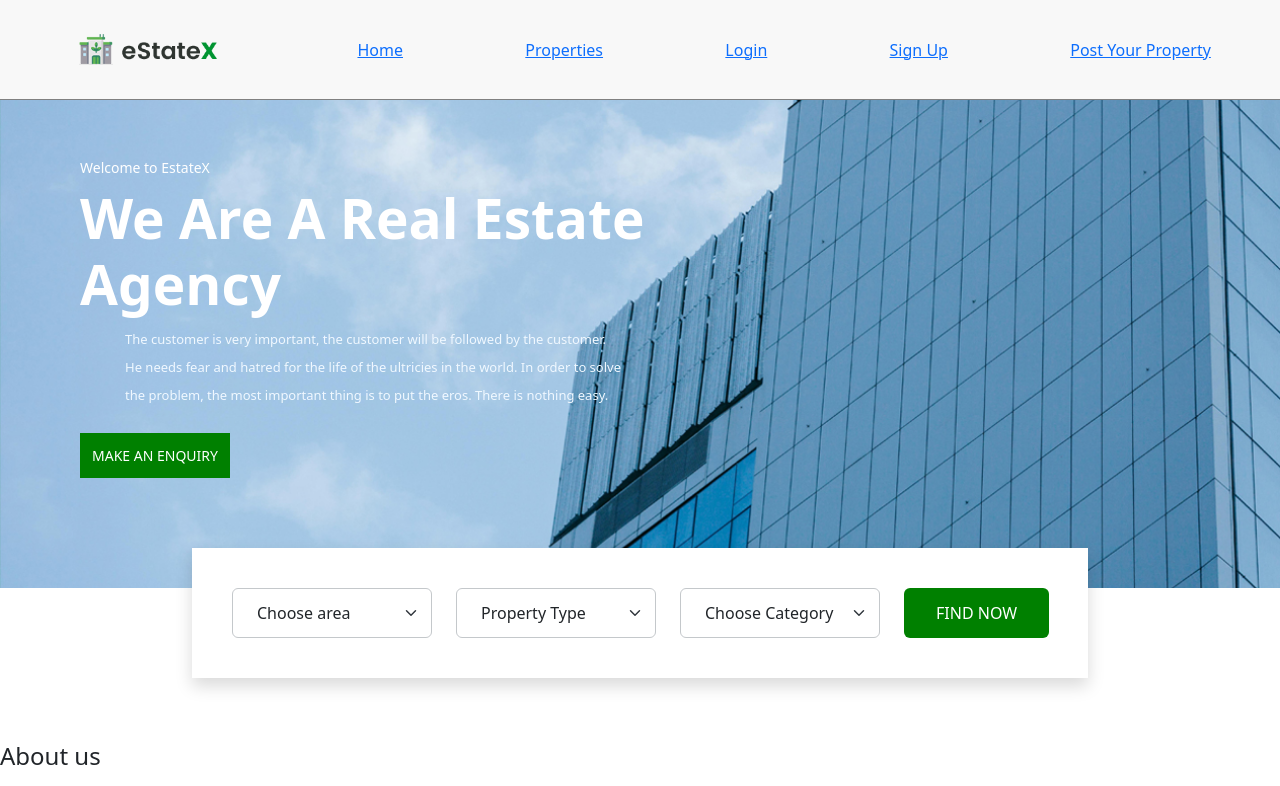
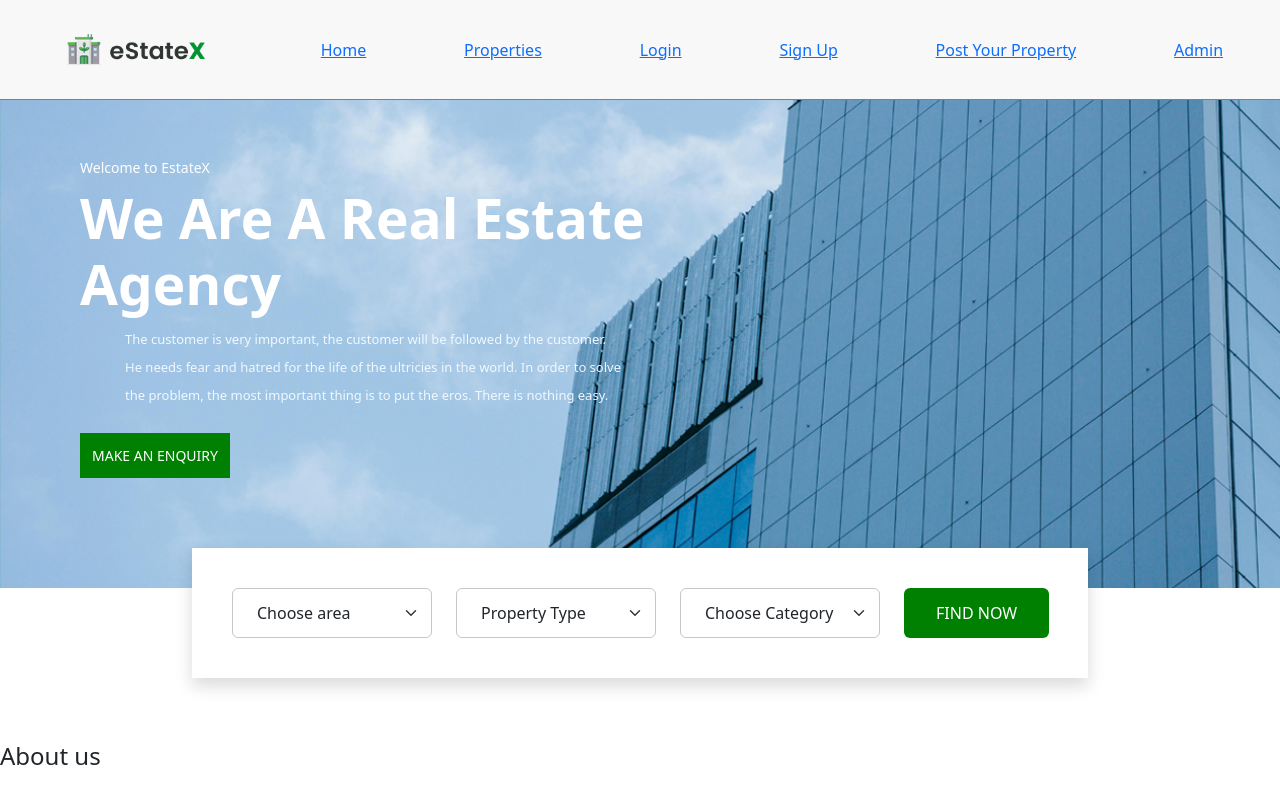
Before and after one commit to Adarsh-ch/Tencent-Titans_033, a React (Vite) app: page / in a window 1280 px wide. Shown: the top 786 px of the page. Built offline with nearby package versions, Linux system fonts and the light colour scheme; no server answers.

Commit message:
dashboardtouchup

```diff
--- a/src/components/common/Navbar.tsx
+++ b/src/components/common/Navbar.tsx
@@ -15,6 +15,7 @@ const Navbar: React.FC = () => {
       {currentUser ? <Link to='/user/dashboard'>User</Link> : <><Link to='/login'>Login</Link>
         <Link to='/register'>Sign Up</Link></>}
       <Link to={"/postyourproperty"}>Post Your Property</Link>
+      <Link to='/admin'>Admin</Link>
     </nav>
   );
 };
```
